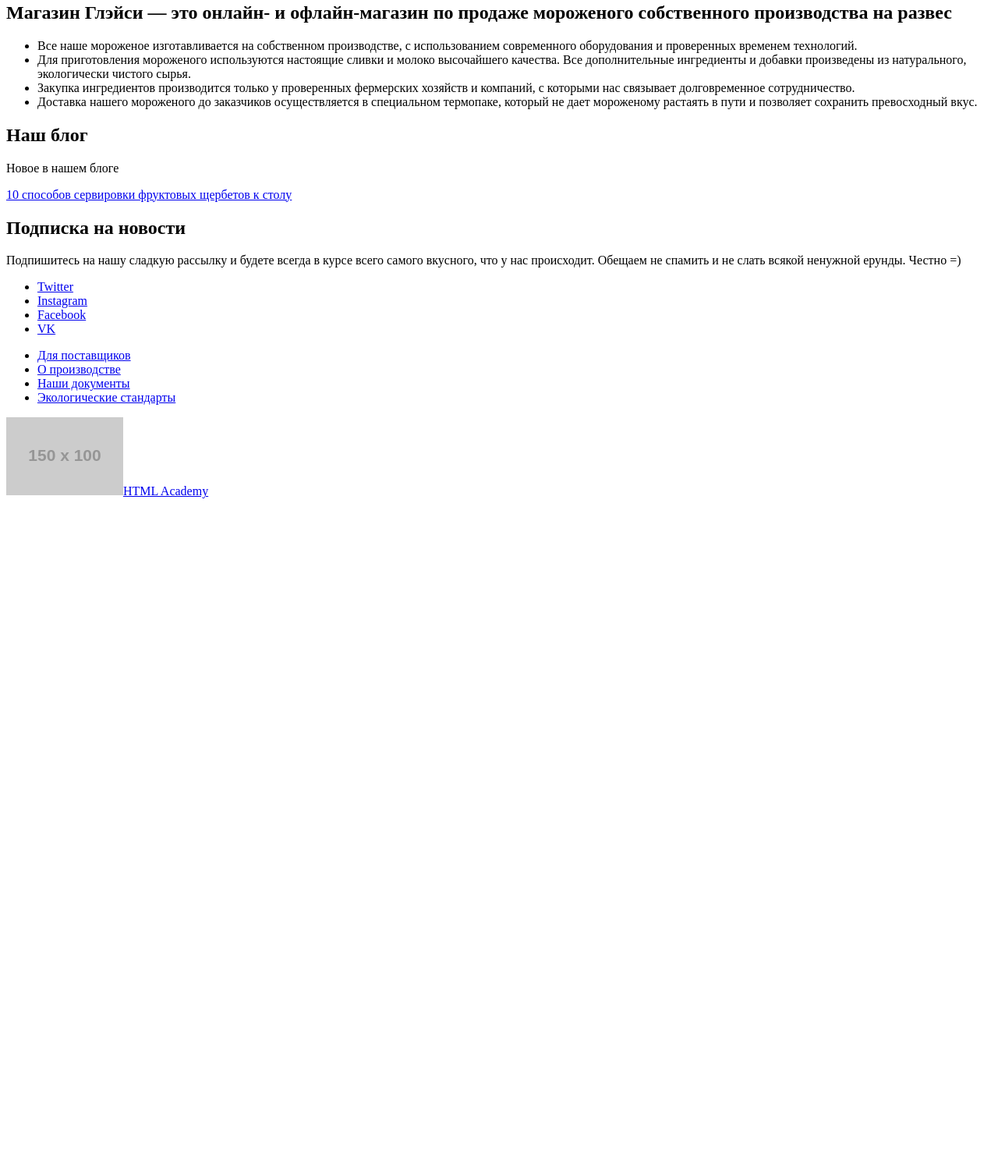
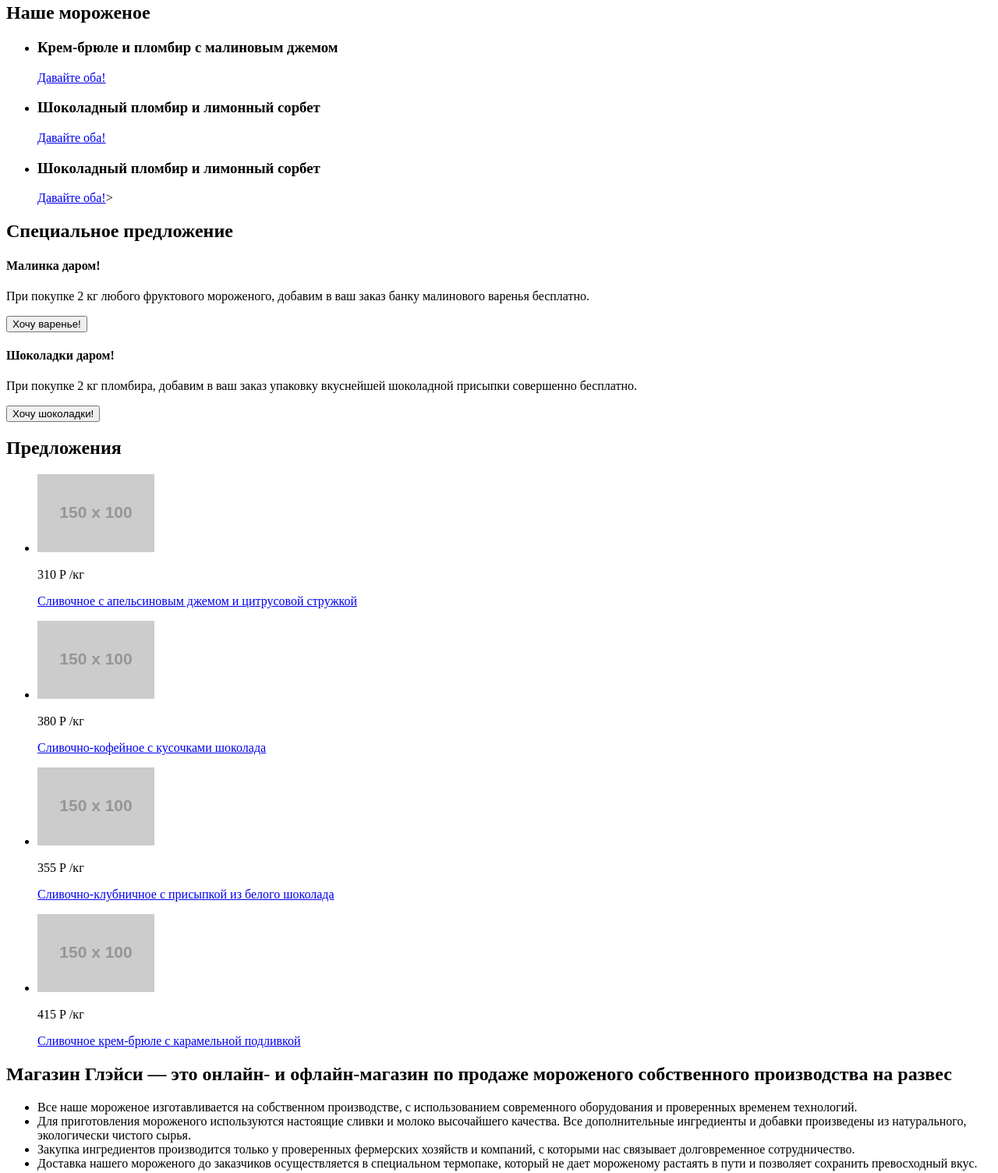
Before and after one commit to ViktorsDolzenko/1323723-gllacy-27, a plain HTML site: page index.html in a window 1280 px wide. Shown: the part 436-1940 px from the top of the page at 78% size. Before the commit the page ends 1083 px from the top, so only its background shows below. Drawn offline with Linux system fonts and the light colour scheme; placeholder pictures from the web are drawn by us.

Commit message:
Личный проект: дополняем разметку

```diff
--- a/index.html
+++ b/index.html
@@ -65,6 +65,80 @@
   </header>
   <main>
     <section>
+      <h2>Наше мороженое</h2>
+      <ul>
+        <li>
+          <h3>Крем-брюле и пломбир с малиновым джемом</h3>
+          <a href="#">Давайте оба!</a>
+        </li>
+        <li>
+          <h3>Шоколадный пломбир и лимонный сорбет</h3>
+          <a href="#">Давайте оба!</a>
+        </li>
+        <li>
+          <h3>Шоколадный пломбир и лимонный сорбет</h3>
+          <a href="#">Давайте оба!</a>>
+        </li>
+      </ul>
+    </section>
+    <section>
+      <h2>Специальное предложение</h2>
+      <div>
+        <h4>Малинка даром!</h4>
+        <p>При покупке 2 кг любого фруктового мороженого, добавим в ваш заказ банку малинового варенья бесплатно.</p>
+        <button>Хочу варенье!</button>
+      </div>
+      <div>
+        <h4>Шоколадки даром!</h4>
+        <p>При покупке 2 кг пломбира, добавим в ваш заказ упаковку вкуснейшей шоколадной присыпки совершенно бесплатно.</p>
+        <button>Хочу шоколадки!</button>
+      </div>
+    </section>
+    <section>
+      <h2>Предложения</h2>
+      <ul>
+        <li>
+          <img src="https://via.placeholder.com/150x100" alt="">
+          <p>310 Р
+            <span>/кг</span>
+          </p>
+          <p>
+            <a href="#">Сливочное с апельсиновым джемом и цитрусовой стружкой</a>
+          </p>
+        </li>
+        <li>
+          <img src="https://via.placeholder.com/150x100" alt="">
+          <p>380 Р
+            <span>/кг</span>
+          </p>
+          <p>
+            <a href="#">Сливочно-кофейное с кусочками шоколада
+            </a>
+          </p>
+        </li>
+        <li>
+          <img src="https://via.placeholder.com/150x100" alt="">
+          <p>355 Р
+            <span>/кг</span>
+          </p>
+          <p>
+            <a href="#">Сливочно-клубничное с присыпкой из белого шоколада
+            </a>
+          </p>
+        </li>
+        <li>
+          <img src="https://via.placeholder.com/150x100" alt="">
+          <p>415 Р
+            <span>/кг</span>
+          </p>
+          <p>
+            <a href="#">Сливочное крем-брюле с карамельной подливкой
+            </a>
+          </p>
+        </li>
+      </ul>
+    </section>
+    <section>
       <h2>Магазин Глэйси — это онлайн- и офлайн-магазин по продаже мороженого собственного производства на развес</h2>
       <ul>
         <li>Все наше мороженое изготавливается на собственном производстве, с использованием современного оборудования и проверенных
@@ -89,6 +163,18 @@
       <p>Подпишитесь на нашу сладкую рассылку и будете всегда в курсе всего самого вкусного, что у нас происходит. Обещаем не
         спамить и не слать всякой ненужной ерунды. Честно =) </p>
     </article>
+    <section>
+      <h2>Как нас найти</h2>
+      <img src="https://via.placeholder.com/150x100" alt="">
+      <div>
+        <p>Адрес главного офиса и офлайн-магазина</p>
+        <p>ул. Большая Конюшенная 19/8, Санкт-Петербург</p>
+        <p>Для заказов по телефону:</p>
+        <p>8 812 450-25-25 (с 10 до 20 ежедневно)
+        </p>
+        <a href="#">Форма обратной связи</a>
+      </div>
+    </section>
     <footer>
       <ul>
         <li>
```
Also changed, not shown: catalog.html (+21 -2 lines).
